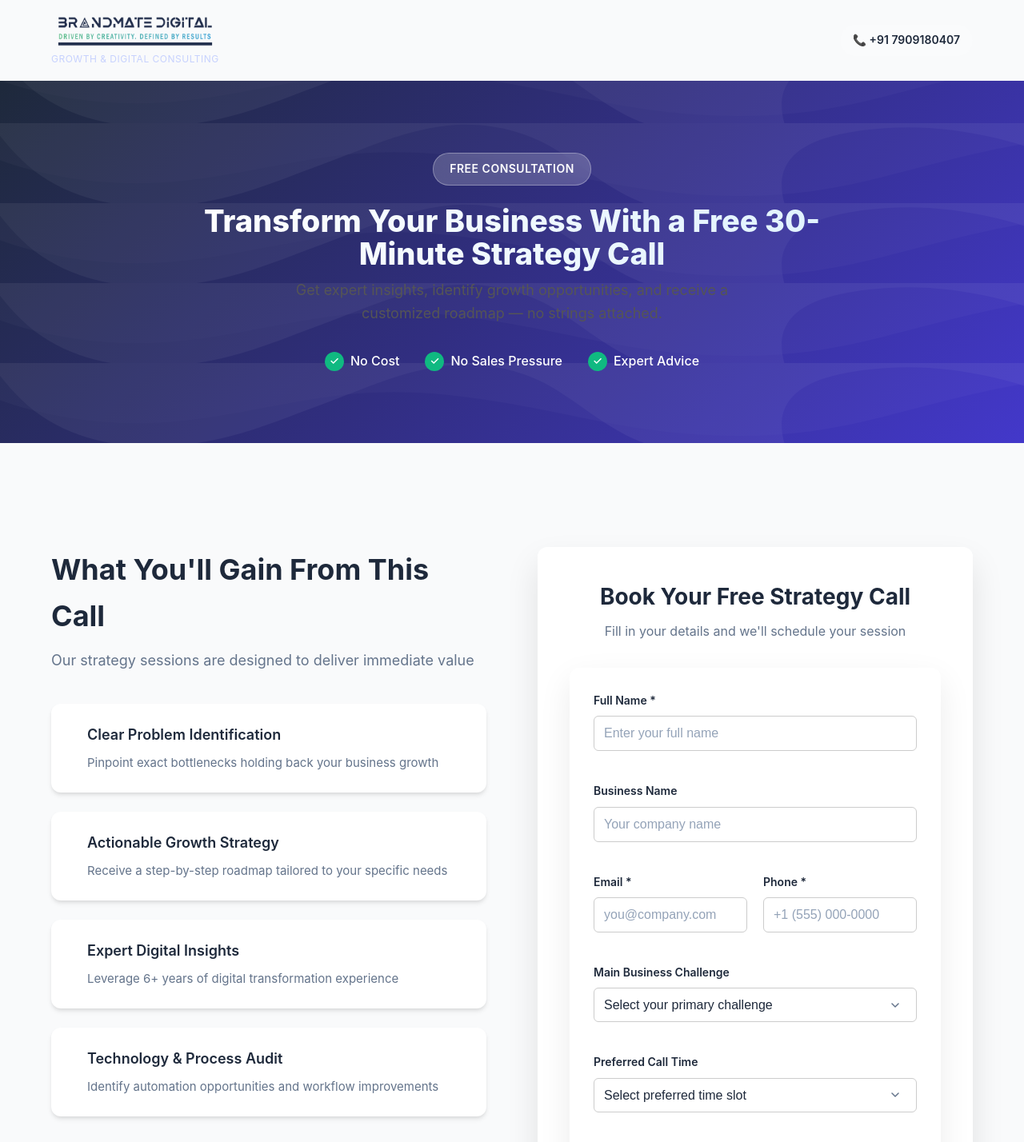
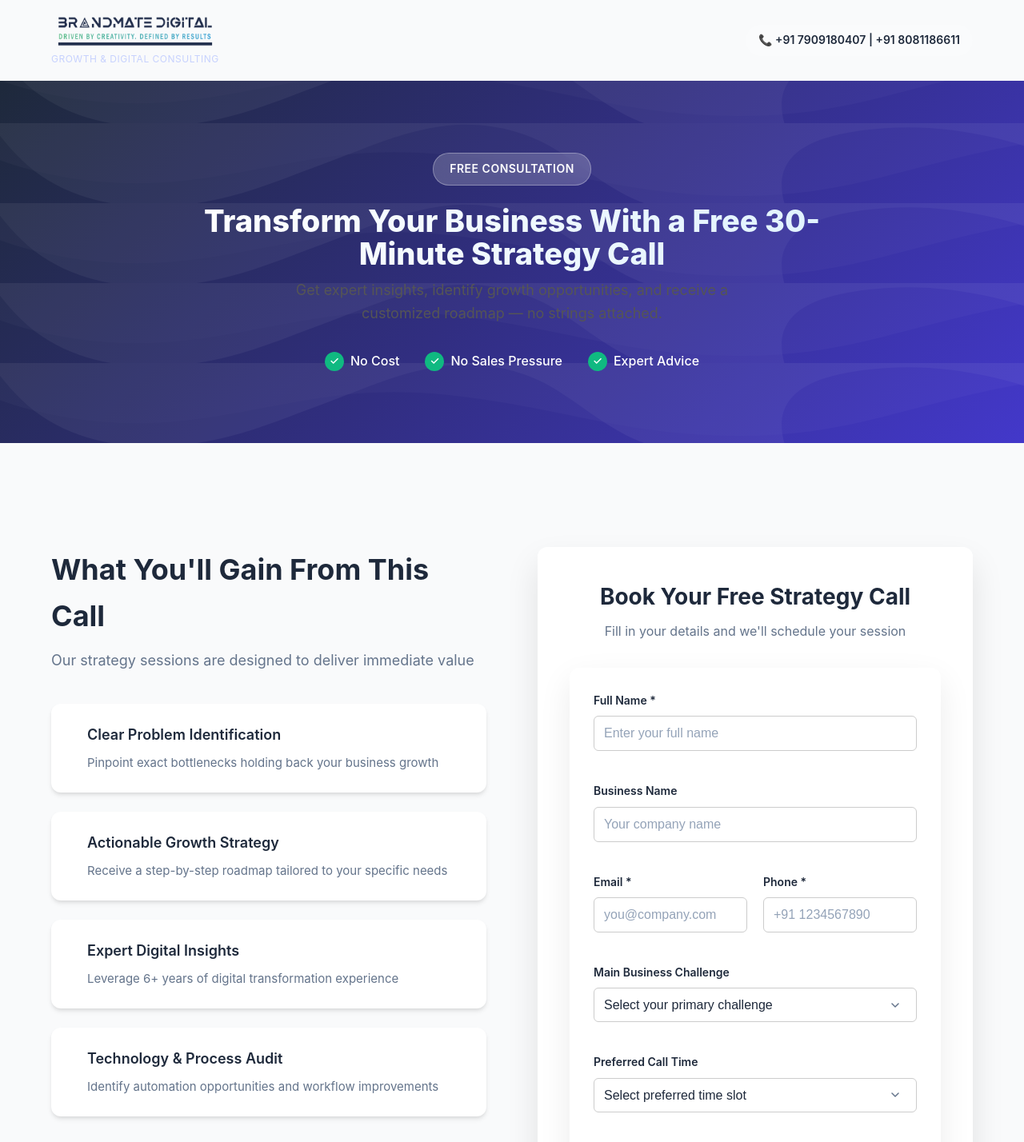
Before and after one commit to TanayTrivedi2003/Brandmateleadform, a React (Vite) app: page / in a window 1280 px wide. Shown: the top 1428 px of the page at 80% size. Built offline with nearby package versions, Linux system fonts and the light colour scheme.

Commit message:
correct some problem

```diff
--- a/src/Components/leadpage.jsx
+++ b/src/Components/leadpage.jsx
@@ -90,7 +90,7 @@ const LeadPage = () => {
                         </div>
                     </div>
                     <div className="header-contact">
-                        <span className="contact-phone">📞 +91 7909180407 </span>
+                        <span className="contact-phone">📞 +91 7909180407 | +91 8081186611 </span>
                     </div>
                 </div>
             </header>
@@ -231,7 +231,7 @@ const LeadPage = () => {
                                                 id="phone"
                                                 name="phone"
                                                 value={form.phone}
-                                                placeholder="+1 (555) 000-0000"
+                                                placeholder="+91 1234567890"
                                                 required
                                                 onChange={handleChange}
                                             />
```
